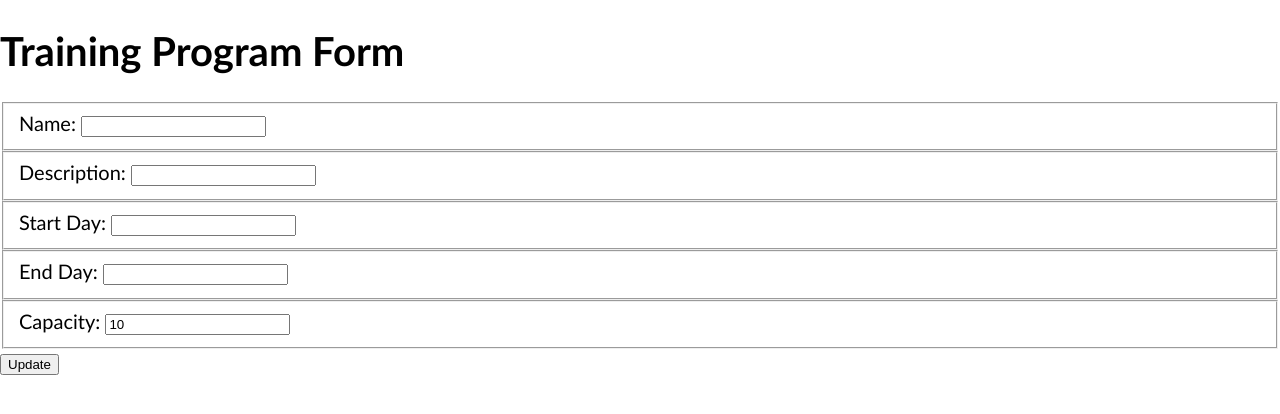
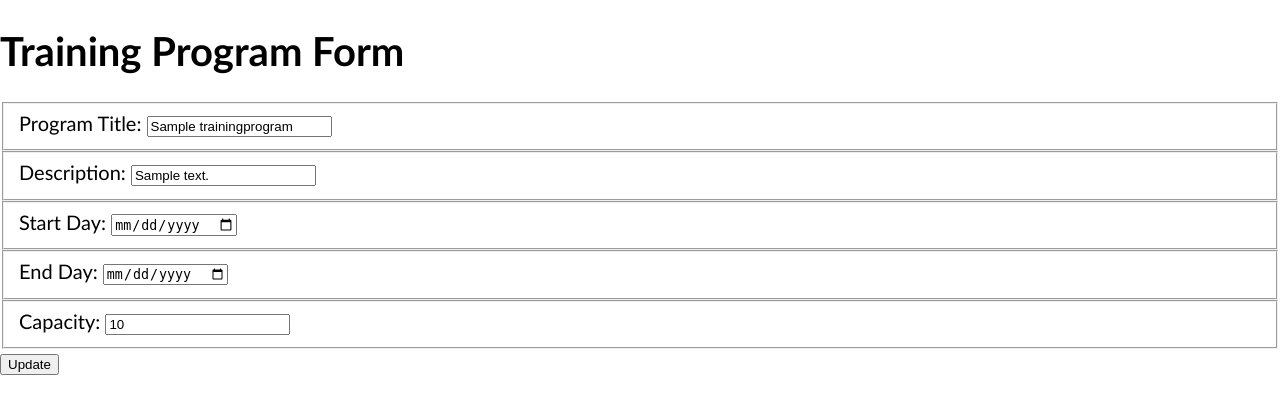
Before and after one commit to nss-day-cohort-38/bangazon-workforce-management-aquarii-star-system, a Django app: template hrapp/templates/training_programs/form.html in a window 1280 px wide. Shown: the top 414 px of the page. Run offline with Django 3.2, Linux system fonts and the light colour scheme; the template is opened without the code that fills it: values that come from a table or form of the project are taken from there, others are empty; tables that the repository leaves empty hold one stand-in row (values such as "Sample post").

Commit message:
training_program form created. Details, list fixed to follow the model/migration formatting. Issue complete.

```diff
--- a/hrapp/models/training_program.py
+++ b/hrapp/models/training_program.py
@@ -4,6 +4,7 @@ from django.urls import reverse
 class TrainingProgram (models.Model):
 
     title = models.CharField(max_length=55)
+    description = models.CharField(max_length=1000)
     start_date = models.DateField()
     end_date = models.DateField()
     capacity = models.IntegerField()
@@ -15,5 +16,5 @@ class TrainingProgram (models.Model):
     def __str__(self):
         return self.title
 
-    # def get_absolute_url(self):
-    #     return reverse("training_program _detail", kwargs={"pk": self.pk})
+    def get_absolute_url(self):
+        return reverse("training_program _detail", kwargs={"pk": self.pk})
--- a/hrapp/templates/training_programs/detail.html
+++ b/hrapp/templates/training_programs/detail.html
@@ -4,6 +4,7 @@
 
     <h1>{{ training_program.title }} </h1>
     <div class="training_program__description">
+      <p>Description: {{training_program.description}}</p>
       <p>Begins: {{training_program.start_date}}</p>
       <p>Ends: {{training_program.end_date}}</p>
       <p>Capacity: {{training_program.capacity}}</p>
--- a/hrapp/templates/training_programs/form.html
+++ b/hrapp/templates/training_programs/form.html
@@ -4,31 +4,30 @@
     <h1>Training Program Form</h1>
 
     {% if training_program.id is not None %}
-        {% comment %} FIXME: HERE! {% endcomment %}
-        {% comment %} <form action="{% url 'hrapp:training_program' training_program.id %}" method="post"> {% endcomment %}
+        <form action="{% url 'hrapp:training_programs' training_program.id %}" method="post">
     {% else %}
-        {% comment %} <form action="{% url 'hrapp:training_program' %}" method="post"> {% endcomment %}
+        <form action="{% url 'hrapp:training_programs' %}" method="post">
     {% endif %}
         {% csrf_token %}
         <fieldset>
-            <label for="name">Name: </label>
-            <input id="name" type="text" name="name" value="{{ training_program.name }}">
+            <label for="title">Program Title: </label>
+            <input id="title" type="text" name="title" value="{{ training_program.title }}">
         </fieldset>
         <fieldset>
             <label for="description">Description: </label>
             <input id="description" type="text" name="description" value="{{ training_program.description }}">
         </fieldset>
         <fieldset>
-            <label for="start_day">Start Day: </label>
-            <input id="start_day" type="number" name="start_day" value="{{ training_program.start_day }}">
+            <label for="start_date">Start Day: </label>
+            <input id="start_date" type="date" name="start_date" value="{{ training_program.start_date }}">
         </fieldset>
         <fieldset>
-            <label for="end_day">End Day: </label>
-            <input id="end_day" type="text" name="end_day" value="{{ training_program.end_day }}">
+            <label for="end_date">End Day: </label>
+            <input id="end_date" type="date" name="end_date" value="{{ training_program.end_date }}">
         </fieldset>
         <fieldset>
             <label for="capacity">Capacity: </label>
-            <input id="capacity" type="text" name="capacity" value="{{ training_program.capacity }}">
+            <input id="capacity" type="number" name="capacity" value="{{ training_program.capacity }}">
         </fieldset>
 
         {% if training_program.id is not None %}
--- a/hrapp/templates/training_programs/list.html
+++ b/hrapp/templates/training_programs/list.html
@@ -4,7 +4,7 @@
 {% block content %}
     <h1>Upcoming Training Programs</h1>
 
-    {% comment %} <a href="{% url 'hrapp:training_program' %}">Add Training</a> {% endcomment %}
+    <a href="{% url 'hrapp:training_program_form' %}">Add Training</a>
 
     <ol class="future_training_programs">
     {% for training_program in future_training_programs %}
--- a/hrapp/urls.py
+++ b/hrapp/urls.py
@@ -11,7 +11,7 @@ urlpatterns = [
     path('logout/', logout_user, name='logout'),
     path('employees/', employee_list, name='employee_list'),
     path('employees/<int:employee_id>/', employee_detail, name="employee"),
-    path('training_programs/', training_program_list, name='training_program_list'),
+    path('training_programs/', training_program_list, name='training_programs'),
     path('training_program/<int:training_program_id>/', training_program_details, name='training_program'),
     path('training_program/form', training_program_form, name='training_program_form')
 ]
--- a/hrapp/views/training_programs/details.py
+++ b/hrapp/views/training_programs/details.py
@@ -16,10 +16,11 @@ def get_training_program(training_program_id):
         SELECT
             tp.id,
             tp.title,
+            tp.description,
             tp.start_date,
             tp.end_date,
             tp.capacity
-        FROM hrapp_training_program tp
+        FROM hrapp_trainingprogram tp
         WHERE tp.id = ?;
         """, (training_program_id,))
 
```
Also changed, not shown: hrapp/views/training_programs/list.py (+23 -2 lines), sql-queries/trainings.sql (+23 -20 lines).
